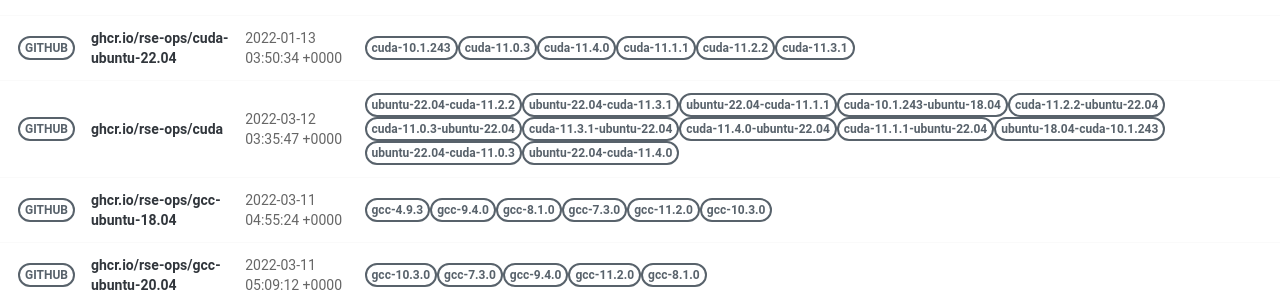
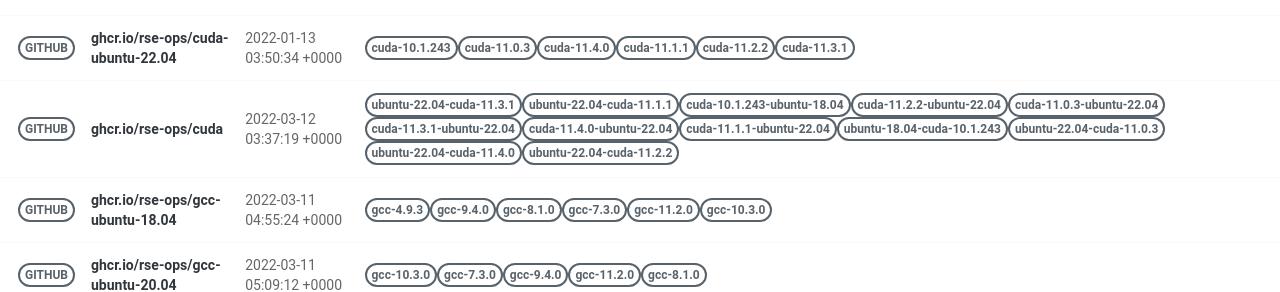
Before and after one commit to rse-ops/docker-images, a Jekyll site: the page built from pages/index.md, in a window 1280 px wide. Shown: the part 414-706 px from the top of the page. Built offline with Jekyll 4.4.1, drawn with Linux system fonts in a browser that asks for light colours; nearby versions of some CDN libraries; part of the change alters nothing that is shown.

Commit message:
Automated push to update library 2022-03-12

```diff
--- a/_library/ghcr.io-rse-ops-cuda.md
+++ b/_library/ghcr.io-rse-ops-cuda.md
@@ -1,14 +1,11 @@
 ---
 layout: container
 name: ghcr.io/rse-ops/cuda
-updated_at: 2022-03-12 03:35:47.067095
+updated_at: 2022-03-12 03:37:19.412195
 
 
 container_url: https://github.com/orgs/rse-ops/packages/container/package/cuda
 versions:
- - tag: ubuntu-22.04-cuda-11.2.2
-   dockerfile: https://github.com/rse-ops/docker-images/blob/main/ubuntu/cuda/Dockerfile
-   manifest: https://crane.ggcr.dev/manifest/ghcr.io/rse-ops/cuda:ubuntu-22.04-cuda-11.2.2
  - tag: ubuntu-22.04-cuda-11.3.1
    dockerfile: https://github.com/rse-ops/docker-images/blob/main/ubuntu/cuda/Dockerfile
    manifest: https://crane.ggcr.dev/manifest/ghcr.io/rse-ops/cuda:ubuntu-22.04-cuda-11.3.1
@@ -42,5 +39,8 @@ versions:
  - tag: ubuntu-22.04-cuda-11.4.0
    dockerfile: https://github.com/rse-ops/docker-images/blob/main/ubuntu/cuda/Dockerfile
    manifest: https://crane.ggcr.dev/manifest/ghcr.io/rse-ops/cuda:ubuntu-22.04-cuda-11.4.0
+ - tag: ubuntu-22.04-cuda-11.2.2
+   dockerfile: https://github.com/rse-ops/docker-images/blob/main/ubuntu/cuda/Dockerfile
+   manifest: https://crane.ggcr.dev/manifest/ghcr.io/rse-ops/cuda:ubuntu-22.04-cuda-11.2.2
 
 ---
```
